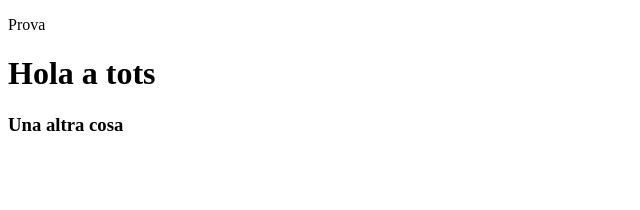
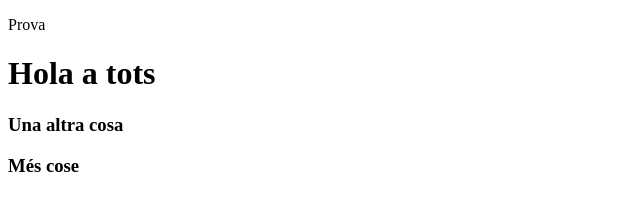
Before and after one commit to provaDAW/Prova, a plain HTML site: page index.html in a window 1280 px wide. Shown: the full height of the page, 0-640 px from the left. Drawn offline with Linux system fonts and the light colour scheme.

Commit message:
Commit online
Commit online

```diff
--- a/index.html
+++ b/index.html
@@ -8,5 +8,6 @@
     <p>Prova</p>
     <h1>Hola a tots</h1>
 	<h3>Una altra cosa</h3>
+	<h3>Més cose</h3>
   </body>
 </html>
```
